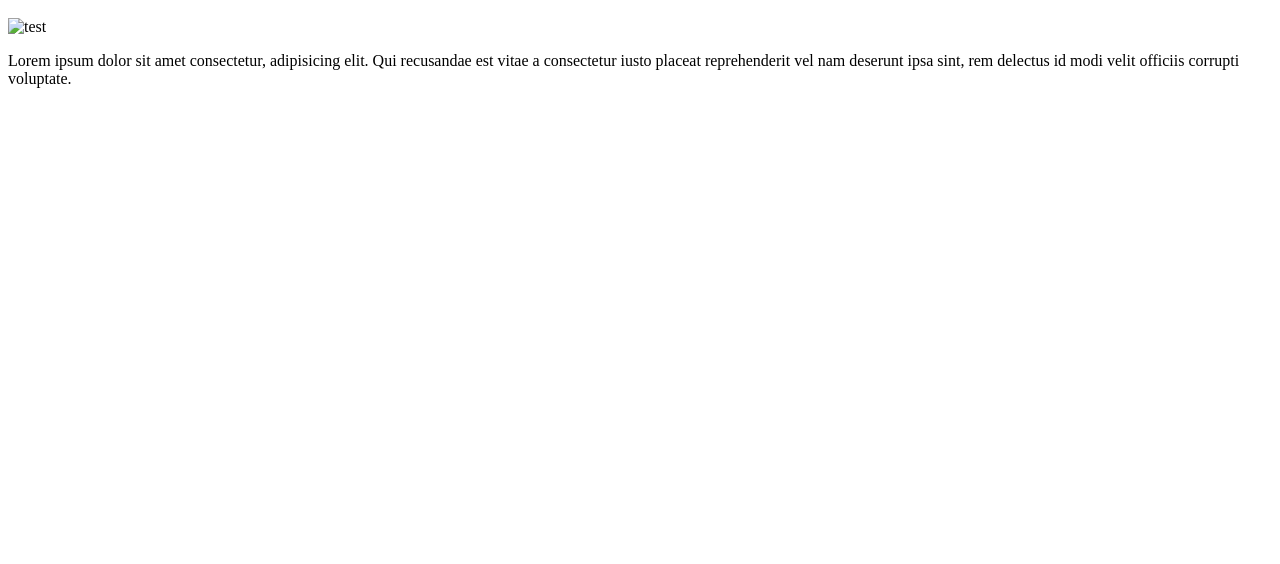
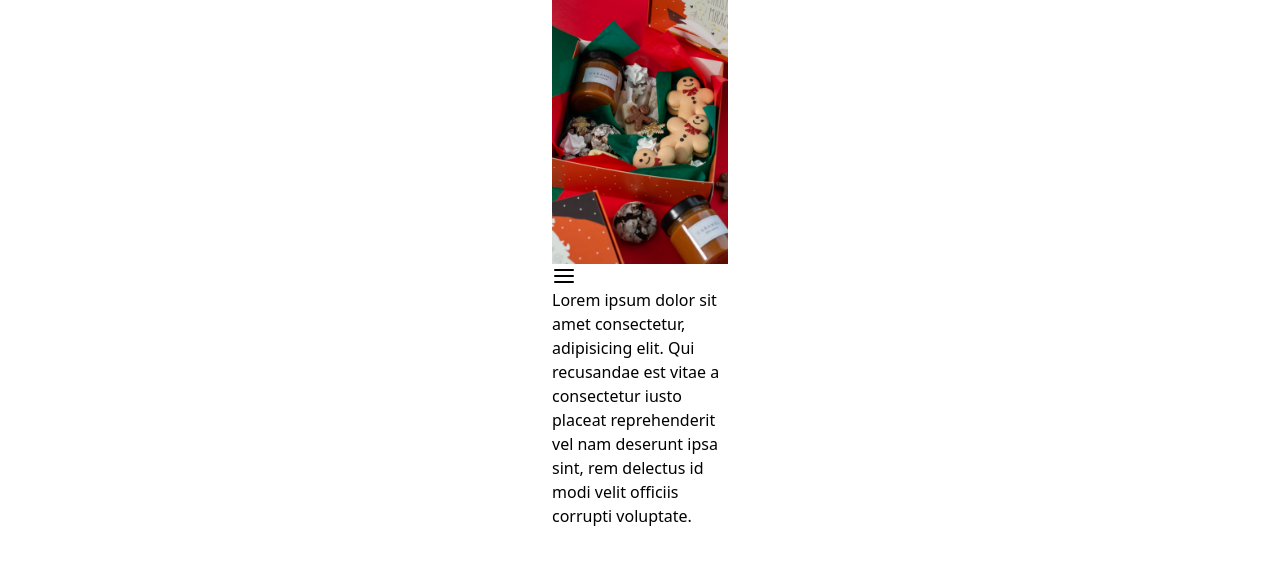
Before and after one commit to Needlife1/macarons--shop, a plain HTML site: page index.html in a window 1280 px wide. Drawn offline with Linux system fonts and the light colour scheme; the site is published under a folder, as on GitHub Pages, so addresses that start at the root find nothing.

Commit message:
Deploying to gh-pages from @ Needlife1/macarons--shop@1f6ead7db8021c15ca21ef4e5ac7297f60efd525 🚀

```diff
--- a/index.html
+++ b/index.html
@@ -6,15 +6,15 @@
   <link rel="icon" type="image/svg+xml" href="" />
   <meta name="viewport" content="width=device-width, initial-scale=1.0" />
   <title></title>
-  <script type="module" crossorigin src="/assets/index-D1eed-2y.js"></script>
-  <link rel="stylesheet" crossorigin href="/assets/index-DMpdHWRF.css">
+  <script type="module" crossorigin src="./assets/index-D1eed-2y.js"></script>
+  <link rel="stylesheet" crossorigin href="./assets/index-DMpdHWRF.css">
 </head>
 
 <body>
   <div class="w-44 h-48 mx-auto">
-    <img src="/assets/IMG_3312-C_SoR1qz.JPG" alt="test">
+    <img src="./assets/IMG_3312-C_SoR1qz.JPG" alt="test">
     <svg width="24" height="24">
-      <use href="/assets/pop-CyQ-XIGo.svg#pop"></use>
+      <use href="./assets/pop-CyQ-XIGo.svg#pop"></use>
     </svg>
     <p>Lorem ipsum dolor sit amet consectetur, adipisicing elit. Qui recusandae est vitae a consectetur iusto placeat
       reprehenderit
```
